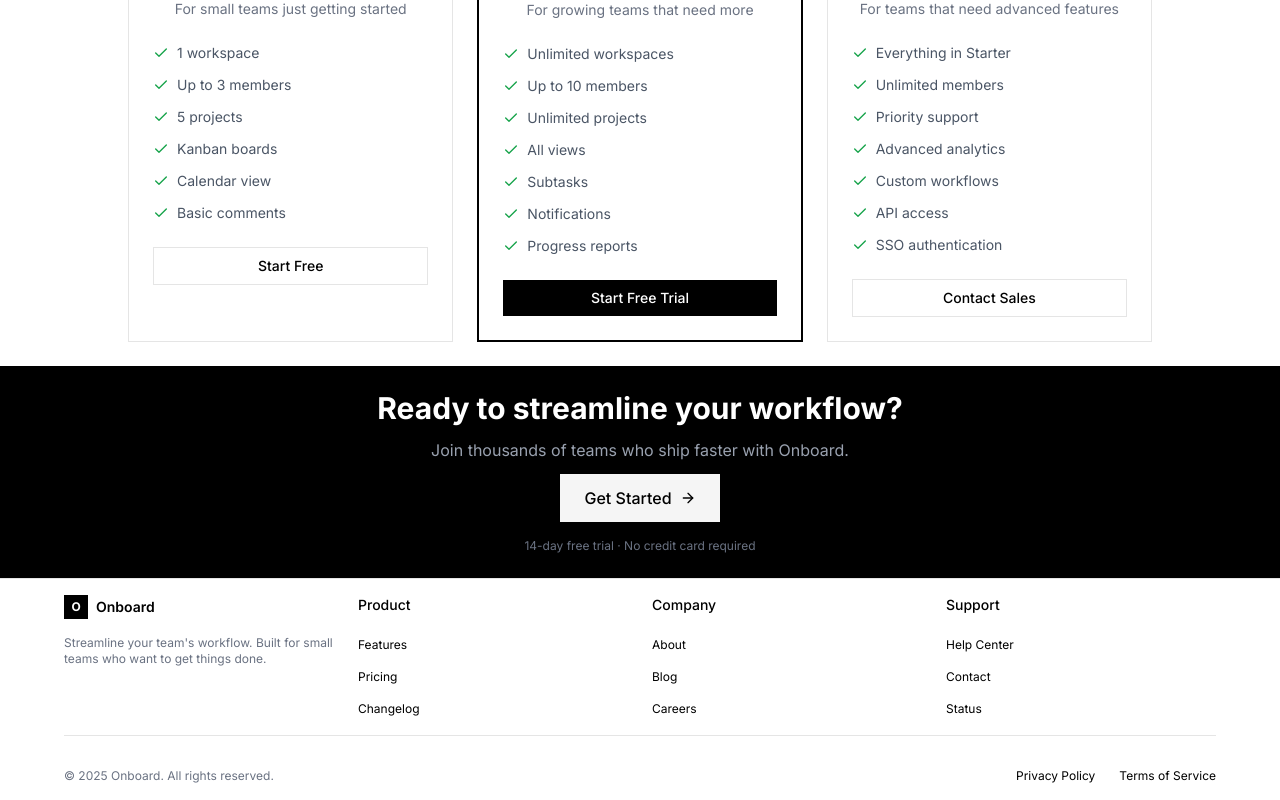
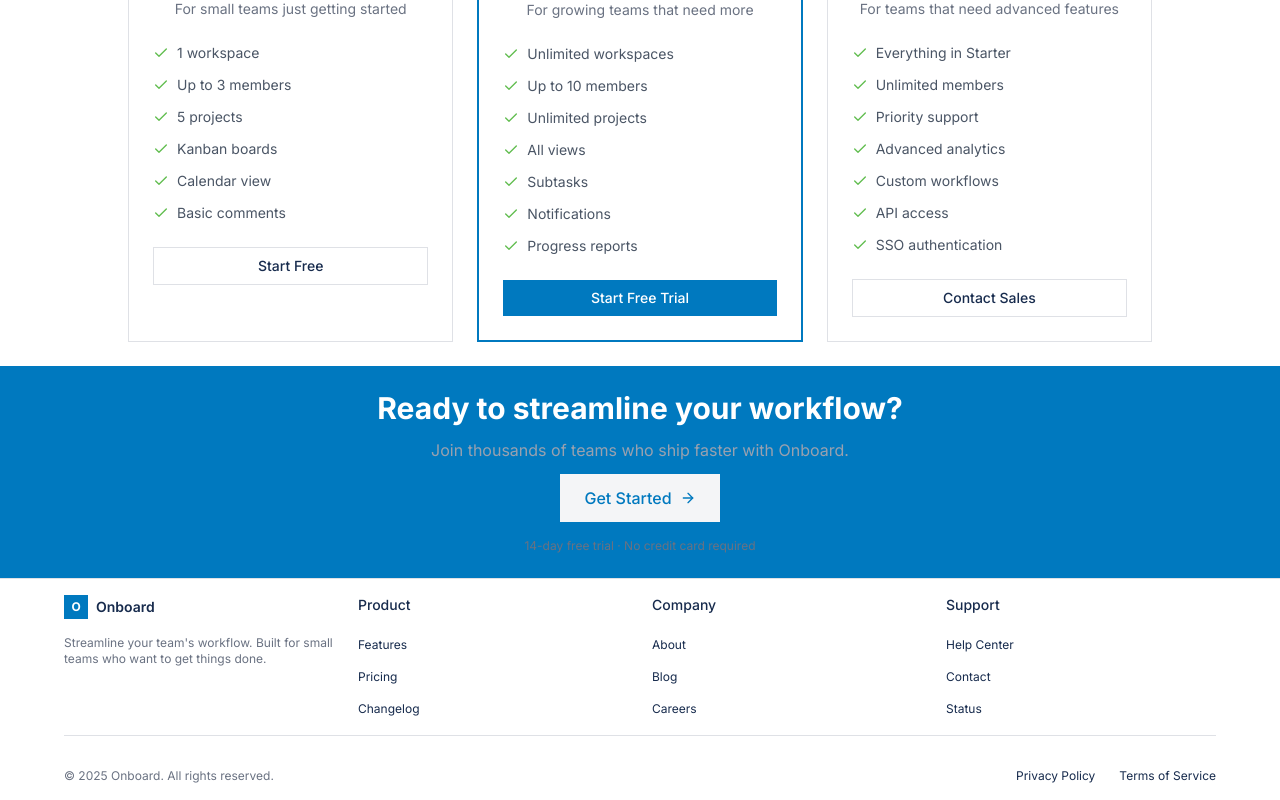
Before and after one commit to samuel-sarmah/onboad, a Next.js app: page / in a window 1280 px wide. Shown: the part 2164-2964 px from the top of the page. Built offline with nearby package versions, Linux system fonts and the light colour scheme.

Commit message:
Update color scheme to Trello-inspired blue theme

```diff
--- a/src/app/globals.css
+++ b/src/app/globals.css
@@ -2,24 +2,24 @@
 
 :root {
   --background: #ffffff;
-  --foreground: #000000;
+  --foreground: #172b4d;
 
-  --color-primary: #000000;
-  --color-primary-hover: #1a1a1a;
-  --color-secondary: #f5f5f5;
-  --color-secondary-hover: #e5e5e5;
-  --color-border: #e5e5e5;
-  --color-border-dark: #d4d4d4;
+  --color-primary: #0079bf;
+  --color-primary-hover: #026aa7;
+  --color-secondary: #f4f5f7;
+  --color-secondary-hover: #ebecf0;
+  --color-border: #dfe1e6;
+  --color-border-dark: #c1c7d0;
 
-  --color-success: #16a34a;
-  --color-warning: #ca8a04;
-  --color-error: #dc2626;
-  --color-info: #2563eb;
+  --color-success: #61bd4f;
+  --color-warning: #f2d600;
+  --color-error: #eb5a46;
+  --color-info: #0079bf;
 
-  --color-priority-low: #6b7280;
-  --color-priority-medium: #2563eb;
-  --color-priority-high: #ca8a04;
-  --color-priority-urgent: #dc2626;
+  --color-priority-low: #6b778c;
+  --color-priority-medium: #0079bf;
+  --color-priority-high: #ff9f1a;
+  --color-priority-urgent: #eb5a46;
 
   --color-accent-orange: #f97316;
   --color-accent-olive: #84cc16;
@@ -76,6 +76,6 @@ input, textarea, select {
 }
 
 ::selection {
-  background-color: #000000;
+  background-color: #0079bf;
   color: #ffffff;
 }
```
